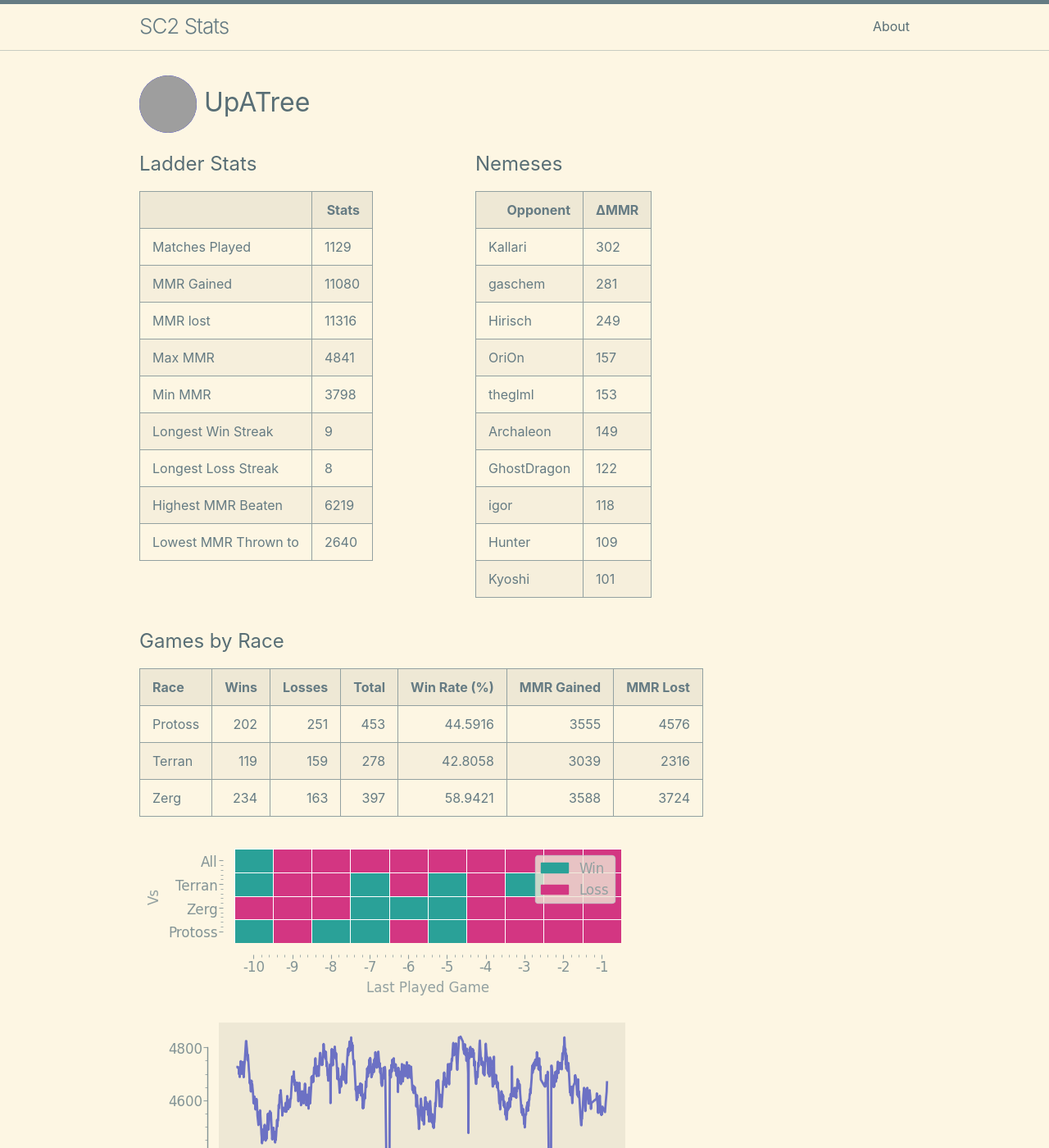
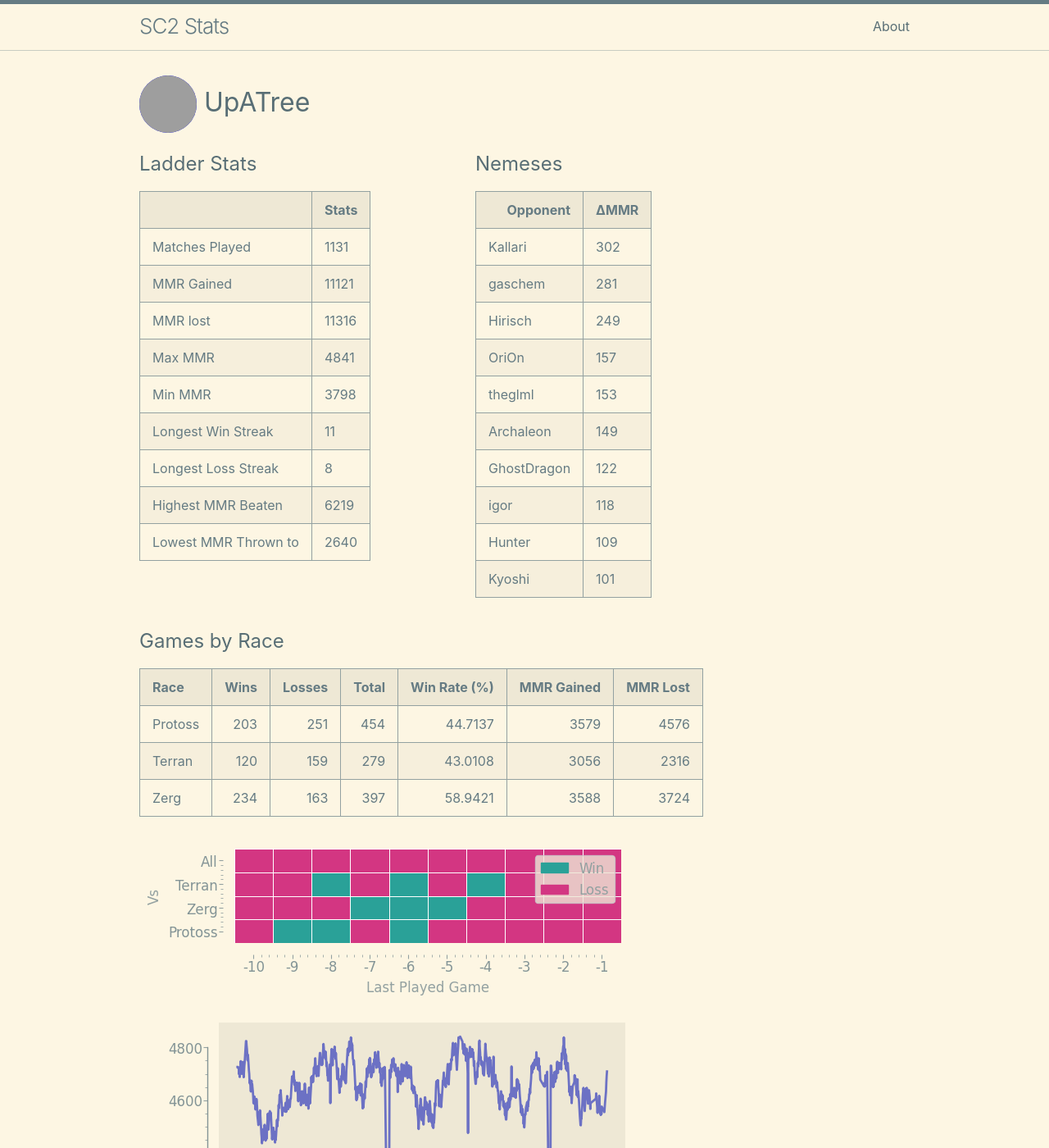
Before and after one commit to kylermurphy/UpATree, a Jekyll site: the page built from docs/index.md, in a window 1280 px wide and 1400 px high. Shown: the whole window at 82% size. Built offline with Jekyll 4.4.1, drawn with Linux system fonts in a browser that asks for light colours; grey boxes are pictures that could not be loaded.

Commit message:
running on push

```diff
--- a/docs/index.md
+++ b/docs/index.md
@@ -18,11 +18,11 @@ layout: home
   <tbody>
     <tr>
       <td>Matches Played</td>
-      <td>1129</td>
+      <td>1131</td>
     </tr>
     <tr>
       <td>MMR Gained</td>
-      <td>11080</td>
+      <td>11121</td>
     </tr>
     <tr>
       <td>MMR lost</td>
@@ -38,7 +38,7 @@ layout: home
     </tr>
     <tr>
       <td>Longest Win Streak</td>
-      <td>9</td>
+      <td>11</td>
     </tr>
     <tr>
       <td>Longest Loss Streak</td>
@@ -114,8 +114,8 @@ layout: home
 
 | Race    |   Wins |   Losses |   Total |   Win Rate (%) |   MMR Gained |   MMR Lost |
 |:--------|-------:|---------:|--------:|---------------:|-------------:|-----------:|
-| Protoss |    202 |      251 |     453 |        44.5916 |         3555 |       4576 |
-| Terran  |    119 |      159 |     278 |        42.8058 |         3039 |       2316 |
+| Protoss |    203 |      251 |     454 |        44.7137 |         3579 |       4576 |
+| Terran  |    120 |      159 |     279 |        43.0108 |         3056 |       2316 |
 | Zerg    |    234 |      163 |     397 |        58.9421 |         3588 |       3724 |
 
 ![Games by Race](./assets/gm_hist.png)
--- a/log.txt
+++ b/log.txt
@@ -349,3 +349,4 @@ Writing a log file 2025-03-08 17:48:16.
 Writing a log file 2025-03-08 18:23:30.
 Writing a log file 2025-03-08 18:48:19.
 Writing a log file 2025-03-08 19:15:10.
+Writing a log file 2025-03-08 19:27:48.
```
Also changed, not shown: docs/assets/MMR.png, docs/assets/daily.png, docs/assets/gm_hist.png, docs/assets/r_wrt.png, 1 other file.
